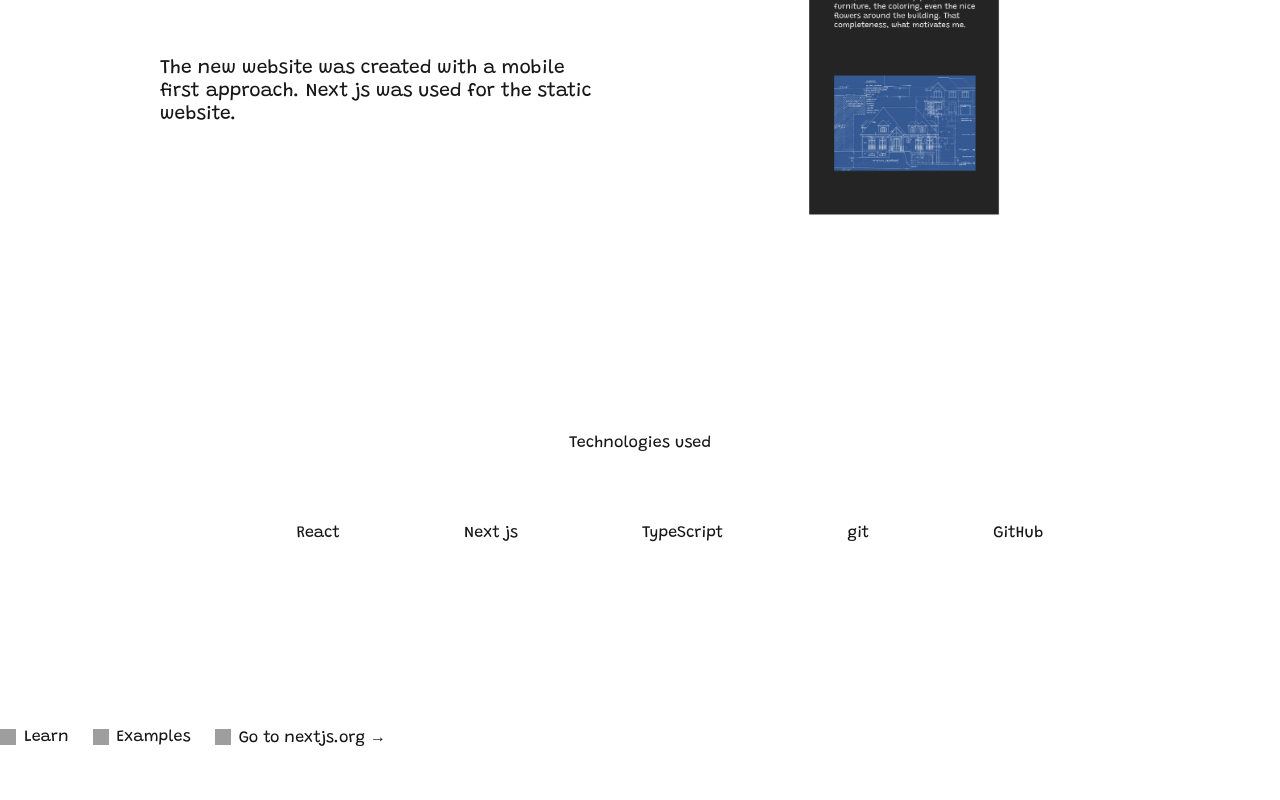
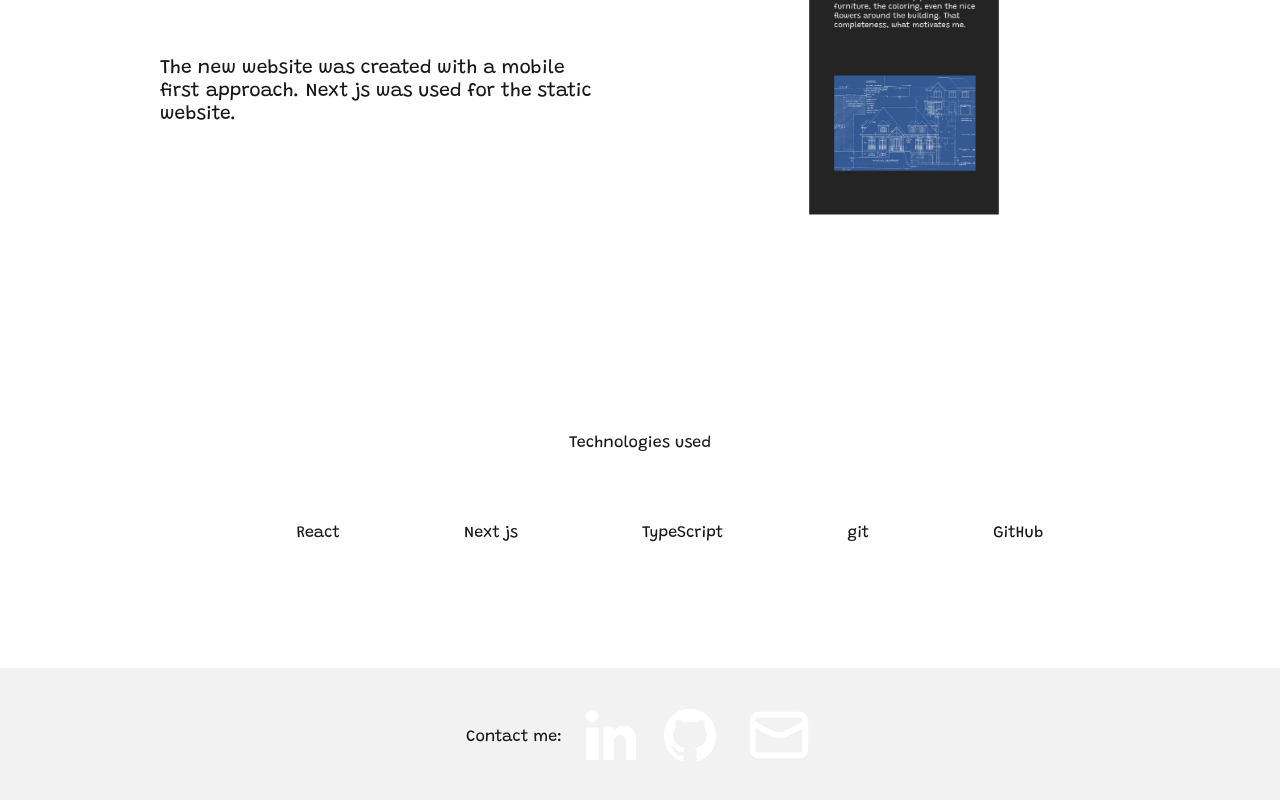
Before and after one commit to BalazsSipos/personal_portfolio, a Next.js app: page /projects/pp in a window 1280 px wide. Shown: the part 2192-2992 px from the top of the page. Before the commit the page ends 2939 px from the top, so only its background shows below. Built offline with nearby package versions, Linux system fonts and the light colour scheme; grey boxes are pictures that could not be loaded.

Commit message:
Add footer

```diff
--- a/src/components/common/Anchor.tsx
+++ b/src/components/common/Anchor.tsx
@@ -2,7 +2,7 @@ import Image from 'next/image';
 import styles from './anchor.module.css';
 import Link from 'next/link';
 
-type AnchorProps = {
+export type AnchorProps = {
   text: string;
   href: string;
   target: string;
--- a/src/components/common/Footer.tsx
+++ b/src/components/common/Footer.tsx
@@ -1,50 +1,45 @@
 import Image from 'next/image';
 import styles from './footer.module.css';
+import Link from 'next/link';
 
 export default function Footer() {
   return (
     <footer className={styles.footer}>
-      <a
-        href="https://nextjs.org/learn?utm_source=create-next-app&utm_medium=appdir-template&utm_campaign=create-next-app"
-        target="_blank"
+      <div>Contact me:</div>
+      <Link
+        href="https://www.linkedin.com/in/balazs-sipos1/"
+        target="new"
         rel="noopener noreferrer"
       >
         <Image
-          aria-hidden
-          src="https://nextjs.org/icons/file.svg"
-          alt="File icon"
-          width={16}
-          height={16}
+          className={styles.logo}
+          src="/linkedin.svg"
+          alt="linkedin logo"
+          width={50}
+          height={60}
         />
-        Learn
-      </a>
-      <a
-        href="https://vercel.com/templates?framework=next.js&utm_source=create-next-app&utm_medium=appdir-template&utm_campaign=create-next-app"
-        target="_blank"
+      </Link>
+      <Link
+        href="https://github.com/BalazsSipos"
+        target="new"
         rel="noopener noreferrer"
       >
         <Image
-          aria-hidden
-          src="https://nextjs.org/icons/window.svg"
-          alt="Window icon"
-          width={16}
-          height={16}
+          className={styles.logo}
+          src="/github.svg"
+          alt="github logo"
+          width={60}
+          height={60}
         />
-        Examples
-      </a>
-      <a
-        href="https://nextjs.org?utm_source=create-next-app&utm_medium=appdir-template&utm_campaign=create-next-app"
-        target="_blank"
-        rel="noopener noreferrer"
-      >
+      </Link>
+      <a href="mailto:balazs.sipos.hu@gmail.com" rel="noopener noreferrer">
         <Image
-          aria-hidden
-          src="https://nextjs.org/icons/globe.svg"
-          alt="Globe icon"
-          width={16}
-          height={16}
+          className={styles.logo}
+          src="/mail.svg"
+          alt="mail logo"
+          width={70}
+          height={70}
         />
-        Go to nextjs.org →
       </a>
     </footer>
   );
--- a/src/components/common/footer.module.css
+++ b/src/components/common/footer.module.css
@@ -17,22 +17,8 @@
 .footer {
   display: flex;
   gap: 24px;
+  justify-content: center;
+  align-items: center;
+  background-color: var(--gray-alpha-100);
+  padding: 2rem;
 }
-
-.footer a {
-  display: flex;
-  align-items: center;
-  gap: 8px;
-}
-
-.footer img {
-  flex-shrink: 0;
-}
-
-@media (max-width: 600px) {
-  .footer {
-    flex-wrap: wrap;
-    align-items: center;
-    justify-content: center;
-  }
-}
```
